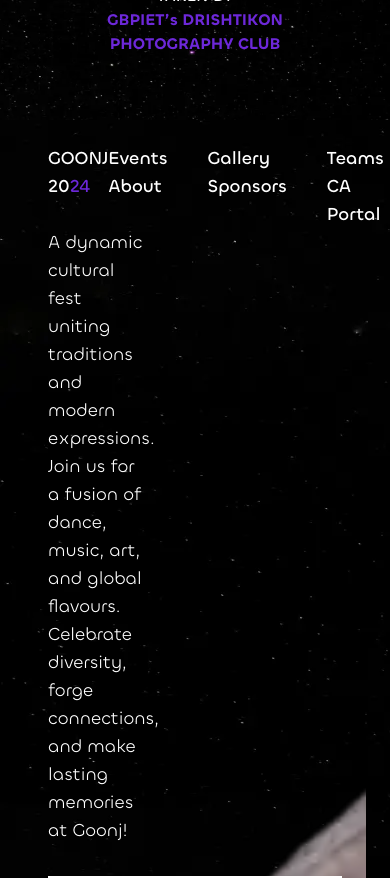
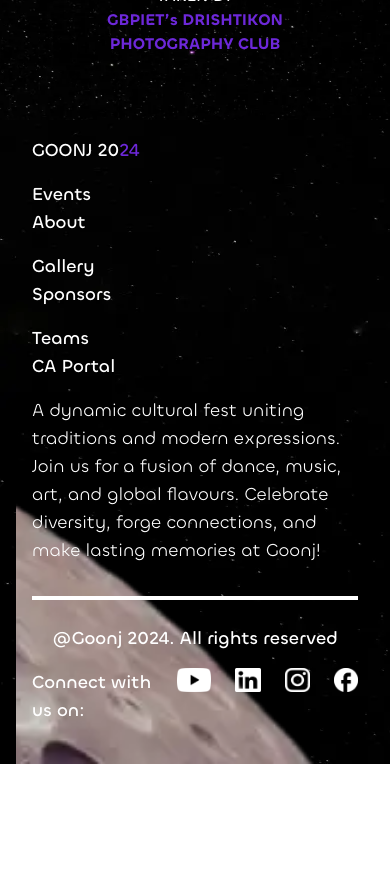
Before and after one commit to s4bbi/Goonj-24-Cultural-Fest-GBPIET, a React (Vite) app: page /gallery in a window 390 px wide. Shown: the part 4280-5158 px from the top of the page. After the commit the page ends 5044 px from the top, so only its background shows below. Built offline with nearby package versions, Linux system fonts and the light colour scheme.

Commit message:
Footer Responsiveness added

```diff
--- a/src/Pages/Gallery.jsx
+++ b/src/Pages/Gallery.jsx
@@ -1,4 +1,3 @@
-import React from 'react';
 import GalleryVid from "../assets/Videos/GalleryVid.webm";
 import Img1 from "../assets/Images/Gallery_Images/1.webp";
 import Img2 from "../assets/Images/Gallery_Images/2.webp";
--- a/src/components/footer.jsx
+++ b/src/components/footer.jsx
@@ -1,48 +1,81 @@
-import { Link } from "react-router-dom"
-import "../index.css"
+import { Link } from "react-router-dom";
+import "../index.css";
 
 const Footer = () => {
   return (
-    <div className="px-6 bg-EventBG font-cM text-lg">
-
-        <div className="w-full bg-[url('src/assets/Images/Moon_Img.webp')] p-6 bg-cover object-contain">
-          <div className="text-white flex justify-between ">
+    <div className="px-4 bg-EventBG font-cM text-lg md:px-6">
+      <div className="w-full bg-[url('src/assets/Images/Moon_Img.webp')] bg-right p-4 md:p-6 bg-cover object-contain">
+        <div className="text-white flex flex-col md:flex-row justify-center items-start">
+          <div className="mb-4 md:mb-0">
+            GOONJ 20<span className="text-violet-700">24</span>
+          </div>
+          <div className="flex flex-col md:flex-row gap-4 md:gap-10 font-cM text-wider">
             <div>
-                GOONJ 20
-                <span className="text-violet-700">24</span>
-              </div>
-              <div className="flex gap-10 font-cM text-wider">
-                <div>
-                    <h1><Link to="/events">Events</Link></h1>
-                    <h1><Link to="/">About</Link></h1>
+              <h1>
+                <Link to="/events">Events</Link>
+              </h1>
+              <h1>
+                <Link to="/">About</Link>
+              </h1>
             </div>
             <div>
-                    <h1><Link to="/gallery">Gallery</Link></h1>
-                    <h1><Link to="/sponsors">Sponsors</Link></h1>
+              <h1>
+                <Link to="/gallery">Gallery</Link>
+              </h1>
+              <h1>
+                <Link to="/sponsors">Sponsors</Link>
+              </h1>
             </div>
             <div>
-                    <h1><Link to="/teams">Teams</Link></h1>
-                    <h1><Link to="/caportal">CA Portal</Link></h1>
+              <h1>
+                <Link to="/teams">Teams</Link>
+              </h1>
+              <h1>
+                <Link to="/caportal">CA Portal</Link>
+              </h1>
             </div>
           </div>
         </div>
-          <div>
-            <h1 className="text-white w-4/12 pb-8 font-cR">A dynamic cultural fest uniting traditions and modern expressions. Join us for a fusion of dance, music, art, and global flavours. Celebrate diversity, forge connections, and make lasting memories at Goonj!</h1>
+        <div className="mt-4">
+          <h1 className="text-white w-full md:w-4/12 pb-8 font-cR">
+            A dynamic cultural fest uniting traditions and modern expressions.
+            Join us for a fusion of dance, music, art, and global flavours.
+            Celebrate diversity, forge connections, and make lasting memories at
+            Goonj!
+          </h1>
         </div>
-          <div className="border-b border-white border-[3px] "></div>
-          <div className="py-6 flex justify-between">
-            <h1 className="text-white">@Goonj 2024. All rights reserved</h1>
+        <div className="border-b border-white border-[3px]"></div>
+        <div className="py-6 flex flex-col md:flex-row justify-center items-center">
+          <h1 className="text-white mb-4 md:mb-0">
+            @Goonj 2024. All rights reserved
+          </h1>
           <div className="flex gap-6 text-white">
             <h1>Connect with us on:</h1>
-                <img src="src/assets/Images/youtubeIcon.png" className="h-6"></img>
-                <img src="src/assets/Images/linkedinIcon.png" className="h-6"></img>
-                <img src="src/assets/Images/instagramIcon.png" className="h-6"></img>
-                <img src="src/assets/Images/facebookIcon.png" className="h-6"></img>
+            <img
+              src="src/assets/Images/youtubeIcon.png"
+              alt="YouTube"
+              className="h-6"
+            />
+            <img
+              src="src/assets/Images/linkedinIcon.png"
+              alt="LinkedIn"
+              className="h-6"
+            />
+            <img
+              src="src/assets/Images/instagramIcon.png"
+              alt="Instagram"
+              className="h-6"
+            />
+            <img
+              src="src/assets/Images/facebookIcon.png"
+              alt="Facebook"
+              className="h-6"
+            />
           </div>
         </div>
       </div>
     </div>
-    )
-}
+  );
+};
 
-export default Footer
+export default Footer;
```
Lines whose indentation alone changed are shown as unchanged.
